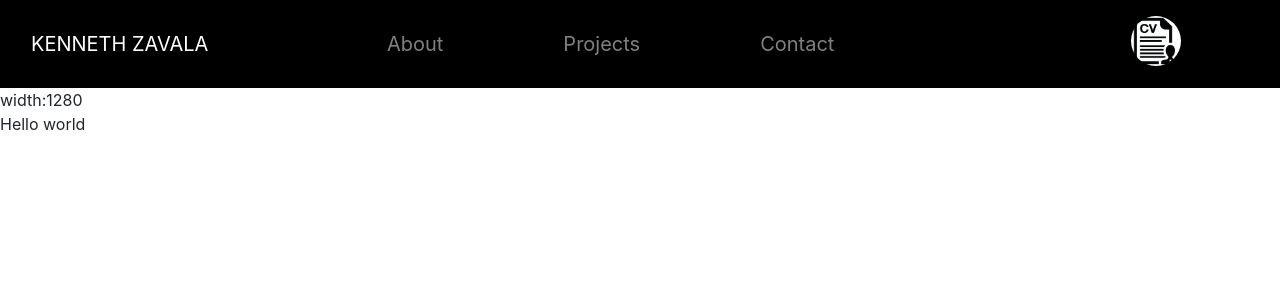
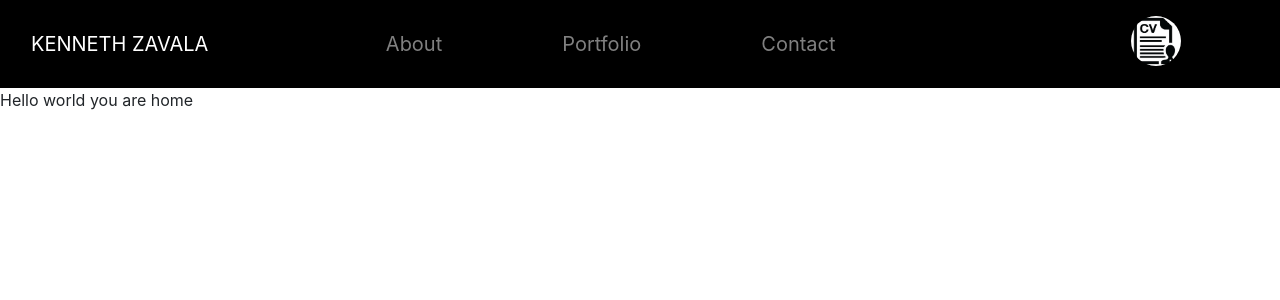
Before and after one commit to vivazavala/KennethPortfolio, a React (Create React App) app in the folder kennethportfolio/: page / in a window 1280 px wide. Shown: the top 300 px of the page. Built offline with nearby package versions, Linux system fonts and the light colour scheme; some icons are missing.

Commit message:
Added animation to Components

```diff
--- a/kennethportfolio/package.json
+++ b/kennethportfolio/package.json
@@ -8,6 +8,7 @@
     "@testing-library/user-event": "^12.6.3",
     "axios": "^0.21.1",
     "bootstrap": "^4.6.0",
+    "framer-motion": "^4.1.17",
     "react": "^17.0.1",
     "react-bootstrap": "^1.4.3",
     "react-dom": "^17.0.1",
--- a/kennethportfolio/src/App.js
+++ b/kennethportfolio/src/App.js
@@ -1,29 +1,34 @@
 import React from 'react';
 import "bootstrap/dist/css/bootstrap.min.css";
-import { BrowserRouter as Router, Route } from "react-router-dom"
+import { BrowserRouter as Router, Route, Switch, useLocation} from "react-router-dom"
 import NavBar from "./Components/NavBar";
 import About from "./Components/About";
+import Home from "./Components/Home";
 import { useState, useEffect, useContext} from "react";
 import Axios from 'axios';
 import {Container} from 'react-bootstrap';
+import {AnimatePresence, motion} from "framer-motion";
 
 
 export const ViewSize = React.createContext();
 
 function App() {
   const size = useWindowSize();
+  const location = useLocation();
+  return (
+    <AnimatePresence exitBeforeEnter>
+    <ViewSize.Provider value={size}>
 
-  return (
-    <ViewSize.Provider value={size}>
-    <Router>
           <div className="App">
+              <NavBar/>
+              <Switch location={location} key={location.pathname}>
+              <Route exact path="/"component={Home}/>
+              <Route path="/About" component={About}/>
+              </Switch>
+          </div>
 
-              <NavBar/>
-              <About/>
-          Hello world
-          </div>
-    </Router>
     </ViewSize.Provider>
+    </AnimatePresence>
 );
 }
 // Hook
@@ -42,6 +47,7 @@ function useWindowSize() {
         height: window.innerHeight,
       });
     }
+
     // Add event listener
     window.addEventListener("resize", handleResize);
     // Call handler right away so state gets updated with initial window size
--- a/kennethportfolio/src/Components/About.js
+++ b/kennethportfolio/src/Components/About.js
@@ -2,17 +2,24 @@ import { React, useState, useEffect, useContext} from "react";
 import { Link } from 'react-router-dom';
 import { Row, Col, Brand} from 'react-bootstrap';
 import {ViewSize} from "../App.js";
-
+import {motion} from "framer-motion";
 function About() {
 
     const PageSize = useContext(ViewSize);
 
     return(
+<motion.div
+initial={{scaleY: 0}}
+animate={{scaleY:1}}
+exit={{scaleY:0}}
+transition={{duration: .5, delay: 1}}
+>
     <div>
 
-    <div> width:{PageSize.width}</div>
+        <div> width:{PageSize.width}</div>
 
     </div>
+    </motion.div>
     );
 }
 
--- /dev/null
+++ b/kennethportfolio/src/Components/Home.js
@@ -0,0 +1,17 @@
+import React from 'react';
+import {Row} from "react-bootstrap";
+import {motion} from "framer-motion";
+function Home() {
+  return (
+    <motion.div
+    initial={{scaleY: 0}}
+    animate={{scaleY:1}}
+    exit={{scaleY:0}}
+    transition={{duration: .5, delay: 1}}
+    >
+    <div>Hello world you are home</div>
+    </motion.div>
+  );
+}
+
+export default Home
--- a/kennethportfolio/src/Components/NavBar.js
+++ b/kennethportfolio/src/Components/NavBar.js
@@ -6,6 +6,7 @@ import { Navbar, Nav, Container, Row, Col, Brand} from 'react-bootstrap';
 import cvicon from "../images/cvicon.png";
 import Pdf from "../documents/ZavalaKennethResume2022pdfWeb.pdf";
 import {ViewSize} from "../App.js";
+import {motion} from "framer-motion";
 
 var navLinkStyle ={
     fontSize: '20px'
@@ -21,11 +22,9 @@ var iconStyle ={
     paddingRight: "5px"
 }
 var phoneIconStyle={
-    paddingRight: "5px",
+    paddingRight: "20px",
     justifyContent: 'center',
-    display: 'flex',
-    width: '50',
-    height: '40'
+    display: 'flex'
 }
 var phoneNav ={
     fontSize: '15px',
@@ -42,22 +41,31 @@ var phoneLinkStyle={
 
 function NavBar() {
        const PageSize = useContext(ViewSize);
-
+        const variants={
+            visible: {opacity:1},
+            hidden:{opacity: 0},
+        }
 	return (
+        <motion.div
+initial="hidden"
+animate="visible"
+variants={variants}
+transition={{ease: "easeInOut", duration: 1}}
+>
         <div>
             <Navbar collapseOnSelect expand="lg" fluid style={navBarCustomCol} variant="dark">
             <Container fluid>
 
                 <Nav className='ms-auto'>
-                    <Navbar.Brand href="/Home"style ={PageSize.width >= 700 ? navLinkStyle : phoneNav}>KENNETH ZAVALA</Navbar.Brand>
+                    <Navbar.Brand href="/"style ={PageSize.width >= 700 ? navLinkStyle : phoneNav}>KENNETH ZAVALA</Navbar.Brand>
                 </Nav>
             <Navbar.Toggle aria-controls="responsive-navbar-nav" />
             <Navbar.Collapse id="responsive-navbar-nav">
 
                 <Nav className="m-auto" style= {navLinkStyle}>
-                    <Nav.Link href="#About" style={PageSize.width >= 991 ? linkStyle : phoneLinkStyle}>About</Nav.Link>
-                    <Nav.Link href="#Projects" style={PageSize.width >= 991 ? linkStyle : phoneLinkStyle}>Projects</Nav.Link>
-                    <Nav.Link href="#Contact" style={PageSize.width >= 991 ? linkStyle : phoneLinkStyle}>Contact</Nav.Link>
+                    <Nav.Link href="/About" style={PageSize.width >= 991 ? linkStyle : phoneLinkStyle}>About</Nav.Link>
+                    <Nav.Link href="/Portfolio" style={PageSize.width >= 991 ? linkStyle : phoneLinkStyle}>Portfolio</Nav.Link>
+                    <Nav.Link href="/Contact" style={PageSize.width >= 991 ? linkStyle : phoneLinkStyle}>Contact</Nav.Link>
                 </Nav>
 
                 <Nav className={PageSize.width >= 991 ? "m1-auto" : "flex-row justify-content-center"}>
@@ -72,6 +80,7 @@ function NavBar() {
             </Container>
             </Navbar>
 		</div>
+        </motion.div>
 		);
 }
 
--- a/kennethportfolio/src/index.js
+++ b/kennethportfolio/src/index.js
@@ -1,11 +1,13 @@
 import React from 'react';
 import ReactDOM from 'react-dom';
 import App from './App';
-
+import {BrowserRouter as Router} from 'react-router-dom';
 
 ReactDOM.render(
   <React.StrictMode>
+    <Router>
     <App />
+    </Router>
   </React.StrictMode>,
   document.getElementById('root')
 );
```
Also changed, not shown: 1 other file (tests, documents, lock files or other folders).
